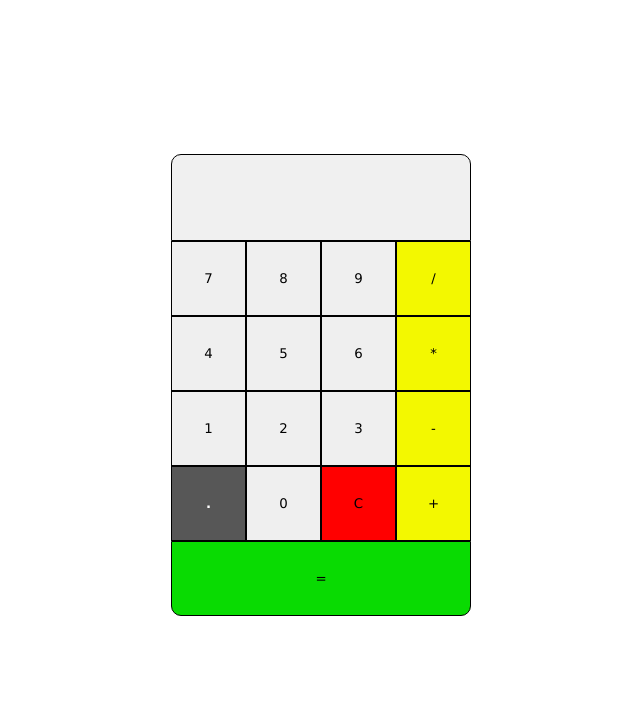
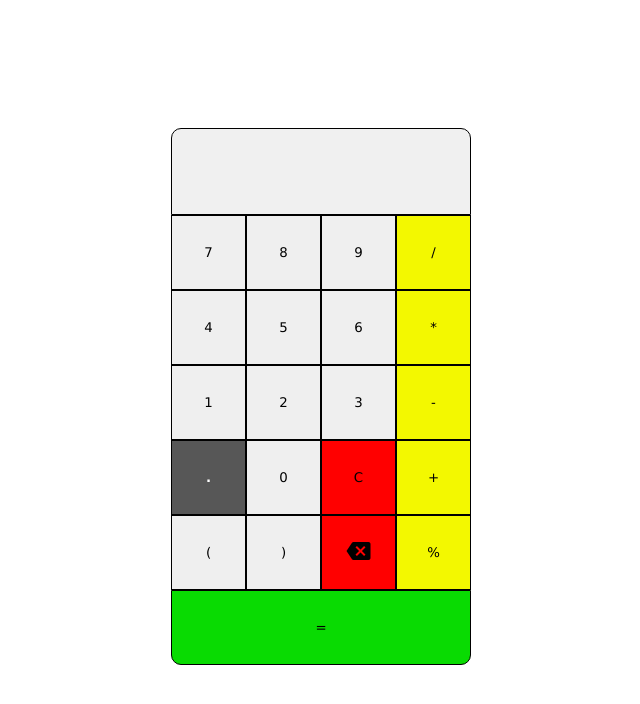
Before and after one commit to robwileycodes/CSET-115-Weekly-Assignment-1, a plain HTML site: page index.html in a window 1280 px wide. Shown: the whole page, without its empty margins (341-981 px from the left). Drawn offline with Linux system fonts and the light colour scheme.

Commit message:
final calculator

```diff
--- a/index.html
+++ b/index.html
@@ -5,6 +5,7 @@
     <meta name="viewport" content="width=device-width, initial-scale=1.0">
     <title>Calc</title>
     <link rel="stylesheet" href="style.css">
+    <link href="https://fonts.googleapis.com/icon?family=Material+Icons" rel="stylesheet">
 </head>
 <body>
     <div id="calc">
@@ -28,6 +29,10 @@
             <button onclick="displayNum('0')">0</button>
             <button onclick="clearDisplay()" class="clear">C</button>
             <button onclick="displayNum('+')" class="operator">+</button>
+            <button onclick="displayNum('&lpar;')">&lpar;</button>
+            <button onclick="displayNum('&rpar;')">&rpar;</button>
+            <button onclick="del()" class="clear"><i class="material-icons">backspace</i></button>
+            <button onclick="displayNum('%')" class="operator">%</button>
         </div>
         <button onclick="calculate()" id="equal">=</button>
     </div>
--- a/script.js
+++ b/script.js
@@ -8,6 +8,10 @@ function clearDisplay(){
     display.value=''
 }
 
+function del() {
+    display.value = display.value.slice(0, -1);
+}
+
 function calculate(){
     try{
     display.value = eval(display.value);
--- a/style.css
+++ b/style.css
@@ -21,21 +21,9 @@ button:hover {
 .calc {
     display: grid;
     grid-template-columns: 75px 75px 75px 75px;
-    margin-left: 40vw;
+    max-width: 100%;
 }
 
-
-#equal {
-    display: block;
-    width: 300px;
-    background-color: #09db02;
-    height: 75px;
-    margin-top: 12%;
-    margin-left: 40vw;
-    border-radius: 0 0 10px 10px;
-    border: 1px solid #000;
-    border-collapse: collapse;
-}
 
 #equal {
     margin-top: 0;
@@ -51,11 +39,11 @@ button:hover {
     width: 298px;
     height: 75px;
     margin-top: 12%;
-    margin-left: 40vw;
     border-radius: 10px 10px 0 0;
     border: 1px solid #000;
     border-collapse: collapse;
     color: black;
+    max-width: 100%;
 }
 
 .decimal {
@@ -72,3 +60,25 @@ button:hover {
 .operator {
     background-color: #f3f800;
 }
+
+#equal {
+    background-color: #09db02;
+    width: 300px;
+    height: 75px;
+    border-radius: 0 0 10px 10px;
+}
+
+#display, #equal, .calc  {
+        margin-left: 80px;
+    }
+
+
+@media screen and (min-width: 600px) {
+    #display, #equal, .calc  {
+        margin-left: 40vw;
+    }
+
+    #display {
+        margin-top: 10%;
+    }
+}
```
